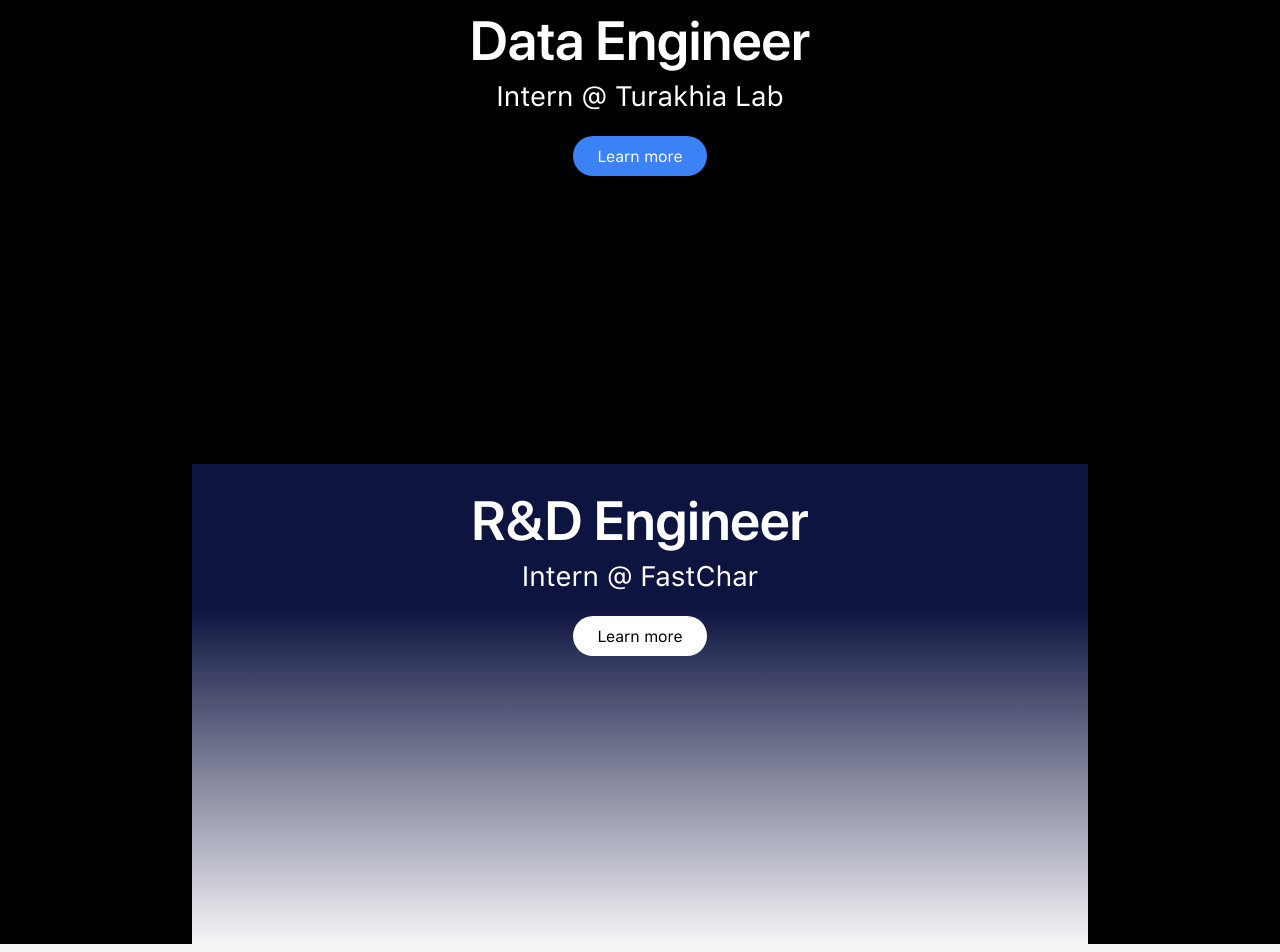
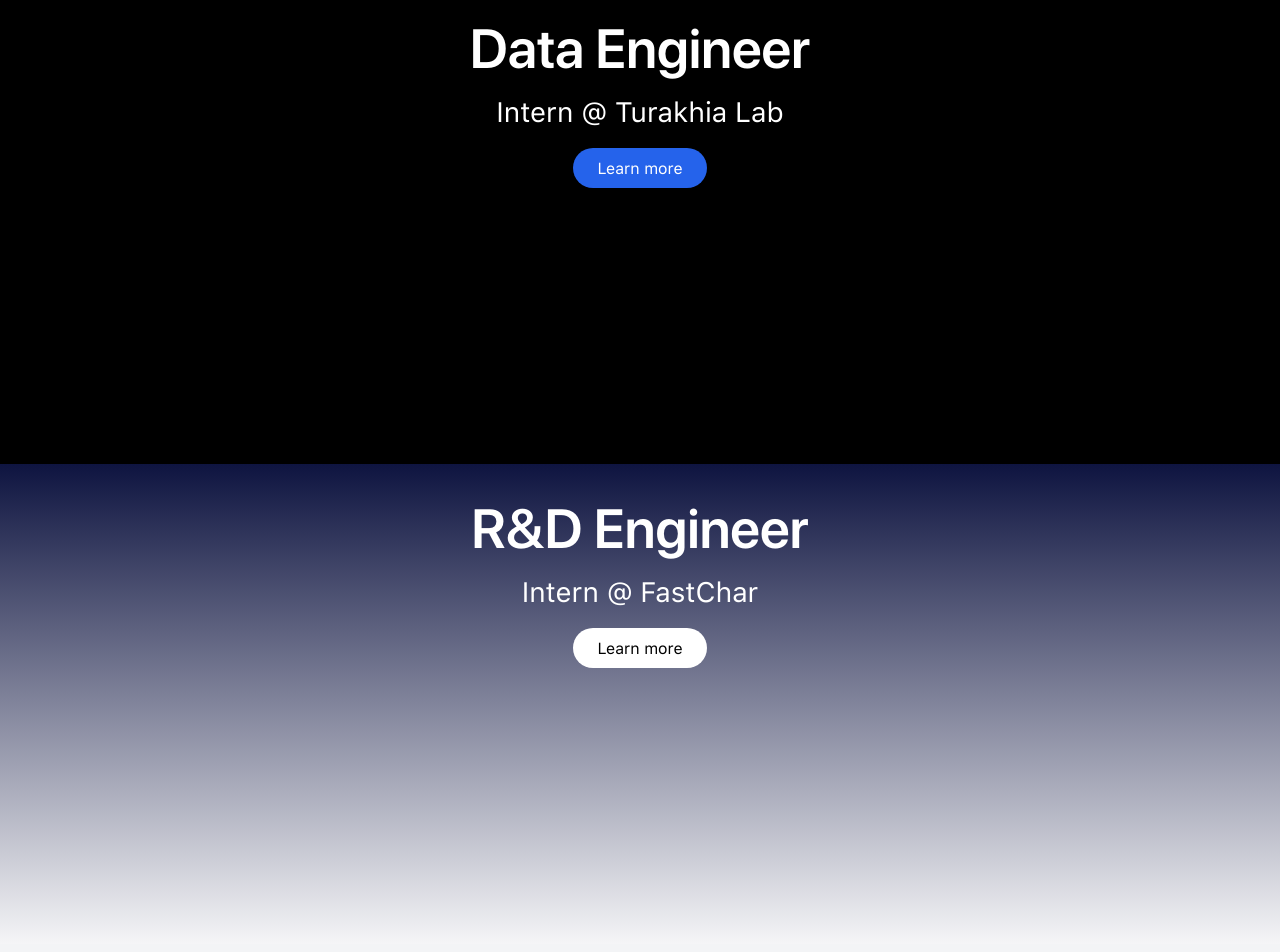
Before and after one commit to jadenseangmany/jaden.lol, a Next.js app: page / in a window 1280 px wide. Shown: the part 80-1032 px from the top of the page. Built offline with nearby package versions, Linux system fonts and the light colour scheme.

Commit message:
finally fixed everything
- got rid of jobcards bc legit sucked

```diff
--- a/src/components/ExperienceSection.tsx
+++ b/src/components/ExperienceSection.tsx
@@ -1,36 +1,29 @@
-// src/components/ExperienceSection.tsx
-import JobCard from './JobCard';
-
 export default function ExperienceSection() {
   return (
-    <div>
+    <div className="flex flex-col items-center w-full">
       {/* Data Engineer */}
-      <JobCard
-        title="Data Engineer"
-        subtitle="Intern @ Turakhia Lab"
-        gradient="bg-black"
-      />
+      <div className="relative flex flex-col items-center justify-start min-h-[60vh] w-full max-w-4xl mx-auto bg-black text-white">
+        <h3 className="title-text mt-8">Data Engineer</h3>
+        <p className="subtitle-text mt-2">Intern @ Turakhia Lab</p>
+        <button className="mt-4 bg-blue-600 text-white px-6 py-2 rounded-full">
+          Learn more
+        </button>
+      </div>
 
       {/* R&D Engineer */}
-      <JobCard
-        title="R&D Engineer"
-        subtitle="Intern @ FastChar"
-        gradient=""
-        buttonStyle="bg-white text-black"
-      >
-        <div
-          className="absolute inset-0"
-          style={{
-            background: 'linear-gradient(to bottom, #0E1440 30%, #F5F5F7 100%)',
-            zIndex: -1,
-          }}
-        />
-      </JobCard>
+      <div className="relative flex flex-col items-center justify-start min-h-[60vh] w-full mx-auto bg-gradient-to-b from-[#0E1440] to-[#F5F5F7] text-black">
+        <h3 className="title-text mt-8 text-white">R&D Engineer</h3>
+        <p className="subtitle-text mt-2 text-white">Intern @ FastChar</p>
+        <button className="mt-4 bg-white text-black px-6 py-2 rounded-full">
+          Learn more
+        </button>
+      </div>
+
       {/* Full Stack Developer */}
-      <div className="flex flex-col items-center justify-start min-h-[60vh] bg-gray-100 text-black">
+      <div className="flex flex-col items-center justify-start min-h-[60vh] w-full bg-gray-100 text-black">
         <h3 className="title-text mt-8">Full Stack Web Developer</h3>
         <p className="subtitle-text mt-2">ECE USC @ UCSD</p>
-        <button className="mt-4 bg-blue-600 text-white px-4 py-2 rounded-full">
+        <button className="mt-4 bg-blue-600 text-white px-6 py-2 rounded-full">
           Learn more
         </button>
       </div>
--- a/src/components/JobCard.tsx
+++ /dev/null
@@ -1,31 +0,0 @@
-interface JobCardProps {
-  title: string;
-  subtitle: string;
-  gradient?: string;
-  buttonStyle?: string;
-  children?: React.ReactNode;
-}
-
-export default function JobCard({
-  title,
-  subtitle,
-  gradient = '',
-  buttonStyle = 'bg-blue-500 text-white',
-  children,
-}: JobCardProps) {
-  return (
-    <div
-      className={`relative flex flex-col items-center justify-start min-h-[60vh] w-full max-w-4xl mx-auto p-6 overflow-hidden ${gradient}`}
-    >
-      {/* Background */}
-      {children}
-
-      {/* Content */}
-      <h3 className="title-text">{title}</h3>
-      <p className="subtitle-text">{subtitle}</p>
-      <button className={`mt-5 px-6 py-2 rounded-full ${buttonStyle}`}>
-        Learn more
-      </button>
-    </div>
-  );
-}
```
